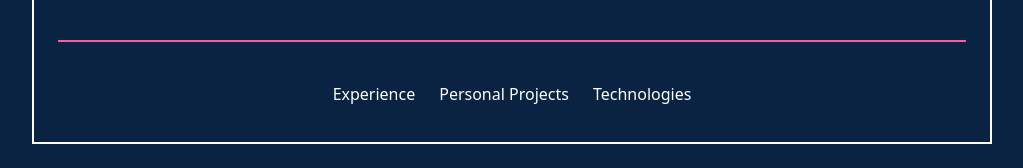
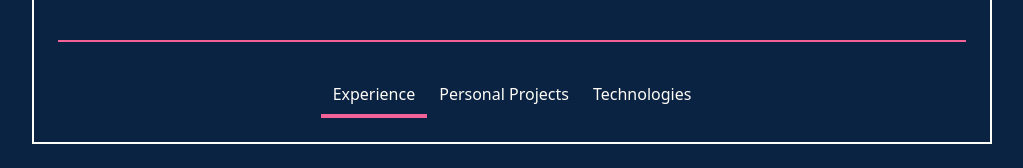
Before and after one commit to DanielMMITM/portfolio, a React (Vite) app: page / in a window 1280 px wide. Shown: the part 398-566 px from the top of the page, without its empty margins (128-1151 px from the left). Built offline with nearby package versions, Linux system fonts and the light colour scheme.

Commit message:
Add - add style to handle selected tab status

```diff
--- a/src/components/TabsInfo.tsx
+++ b/src/components/TabsInfo.tsx
@@ -1,30 +1,35 @@
+import { useState } from 'react';
 import { EXPERIENCE, PROJECTS, TECHNOLOGIES } from '../constants/english';
 import { EXPERIENCIA, PROYECTOS, TECNOLOGIAS } from '../constants/spanish';
 import { useAppContext } from '../context/AppContext';
 
 export const TabsInfo = () => {
   const { english } = useAppContext();
+  const [selectedTab, setSelectedTab] = useState(1);
 
   return (
     <div className="flex justify-center">
       <button
         role="tab"
         type="button"
-        className="relative p-3 hover:bg-primaryLight hover:bg-opacity-5 after:h-1 after:w-1 after:bg-primary after:dark:bg-secondary custom-transition rounded-lg"
+        className={`${selectedTab === 1 && 'custom-transition-force'} relative p-3 hover:bg-primaryLight hover:bg-opacity-5 after:h-1 after:w-1 after:bg-primary after:dark:bg-secondary custom-transition rounded-lg`}
+        onClick={() => setSelectedTab(1)}
       >
         {english ? EXPERIENCE : EXPERIENCIA}
       </button>
       <button
         role="tab"
         type="button"
-        className="relative p-3 hover:bg-primaryLight hover:bg-opacity-5 after:h-1 after:w-1 after:bg-primary after:dark:bg-secondary custom-transition rounded-lg"
+        className={`${selectedTab === 2 && 'custom-transition-force'} relative p-3 hover:bg-primaryLight hover:bg-opacity-5 after:h-1 after:w-1 after:bg-primary after:dark:bg-secondary custom-transition rounded-lg`}
+        onClick={() => setSelectedTab(2)}
       >
         {english ? PROJECTS : PROYECTOS}
       </button>
       <button
         role="tab"
         type="button"
-        className="relative p-3 hover:bg-primaryLight hover:bg-opacity-5 after:h-1 after:w-1 after:bg-primary after:dark:bg-secondary custom-transition rounded-lg"
+        className={`${selectedTab === 3 && 'custom-transition-force'} relative p-3 hover:bg-primaryLight hover:bg-opacity-5 after:h-1 after:w-1 after:bg-primary after:dark:bg-secondary custom-transition rounded-lg`}
+        onClick={() => setSelectedTab(3)}
       >
         {english ? TECHNOLOGIES : TECNOLOGIAS}
       </button>
--- a/src/index.css
+++ b/src/index.css
@@ -18,3 +18,10 @@
   transform: scaleY(1);
   width: 100%;
 }
+
+.custom-transition-force::after {
+  content: '';
+  position: absolute;
+  transform: scaleY(1);
+  width: 100% !important;
+}
--- a/src/output.css
+++ b/src/output.css
@@ -658,6 +658,15 @@ video {
   background-color: rgb(255 253 247 / var(--tw-bg-opacity));
 }
 
+.bg-secondary {
+  --tw-bg-opacity: 1;
+  background-color: rgb(244 97 151 / var(--tw-bg-opacity));
+}
+
+.bg-opacity-15 {
+  --tw-bg-opacity: 0.15;
+}
+
 .bg-gradient-to-r {
   background-image: linear-gradient(to right, var(--tw-gradient-stops));
 }
@@ -734,6 +743,15 @@ video {
   width: 100%;
 }
 
+.custom-transition-force::after {
+  content: '';
+  position: absolute;
+  bottom: 0;
+  right: 0;
+  transform: scaleY(1);
+  width: 100% !important;
+}
+
 .after\:h-1::after {
   content: var(--tw-content);
   height: 0.25rem;
@@ -753,6 +771,15 @@ video {
 .hover\:bg-primaryLight:hover {
   --tw-bg-opacity: 1;
   background-color: rgb(255 253 247 / var(--tw-bg-opacity));
+}
+
+.hover\:bg-secondary:hover {
+  --tw-bg-opacity: 1;
+  background-color: rgb(244 97 151 / var(--tw-bg-opacity));
+}
+
+.hover\:bg-opacity-15:hover {
+  --tw-bg-opacity: 0.15;
 }
 
 .hover\:bg-opacity-5:hover {
```
